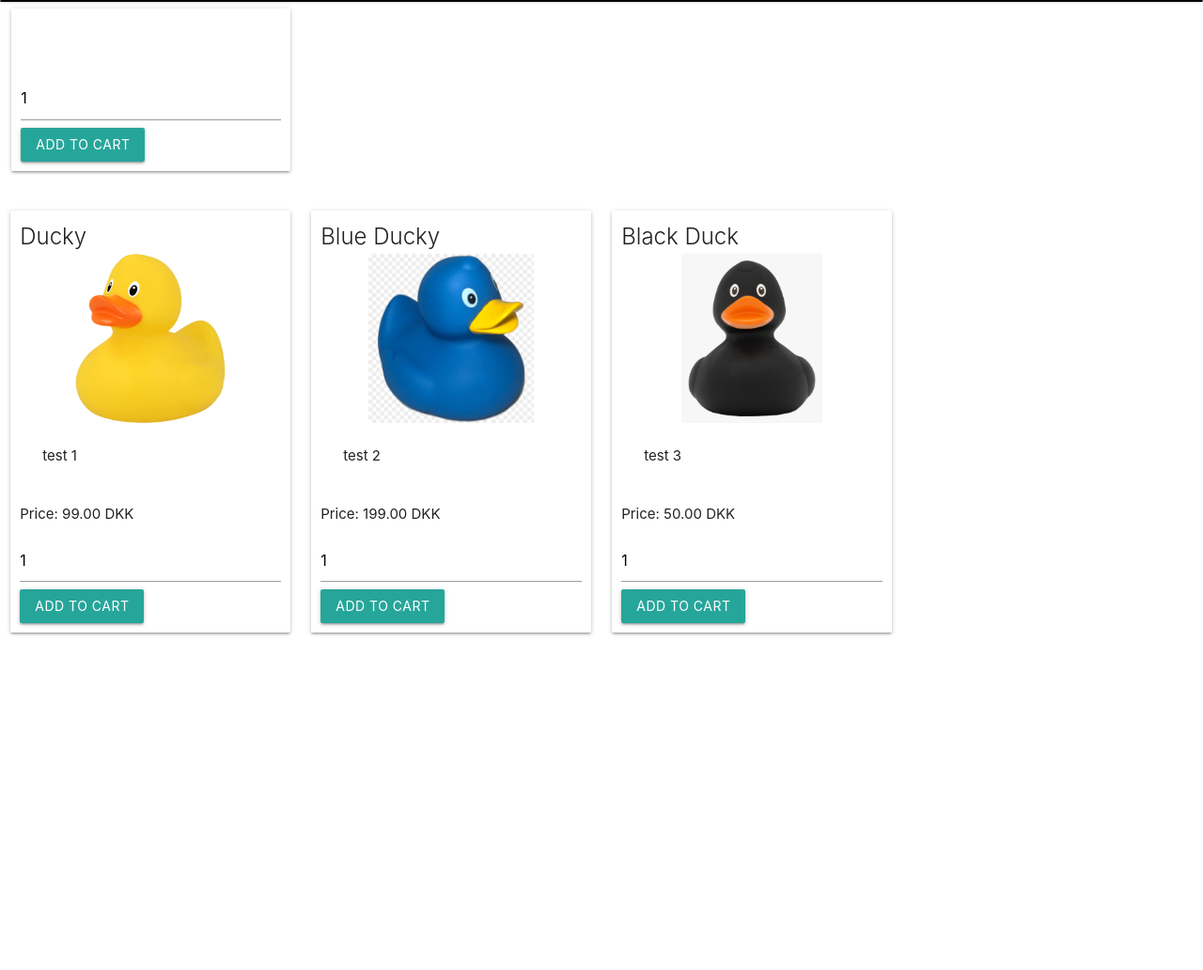
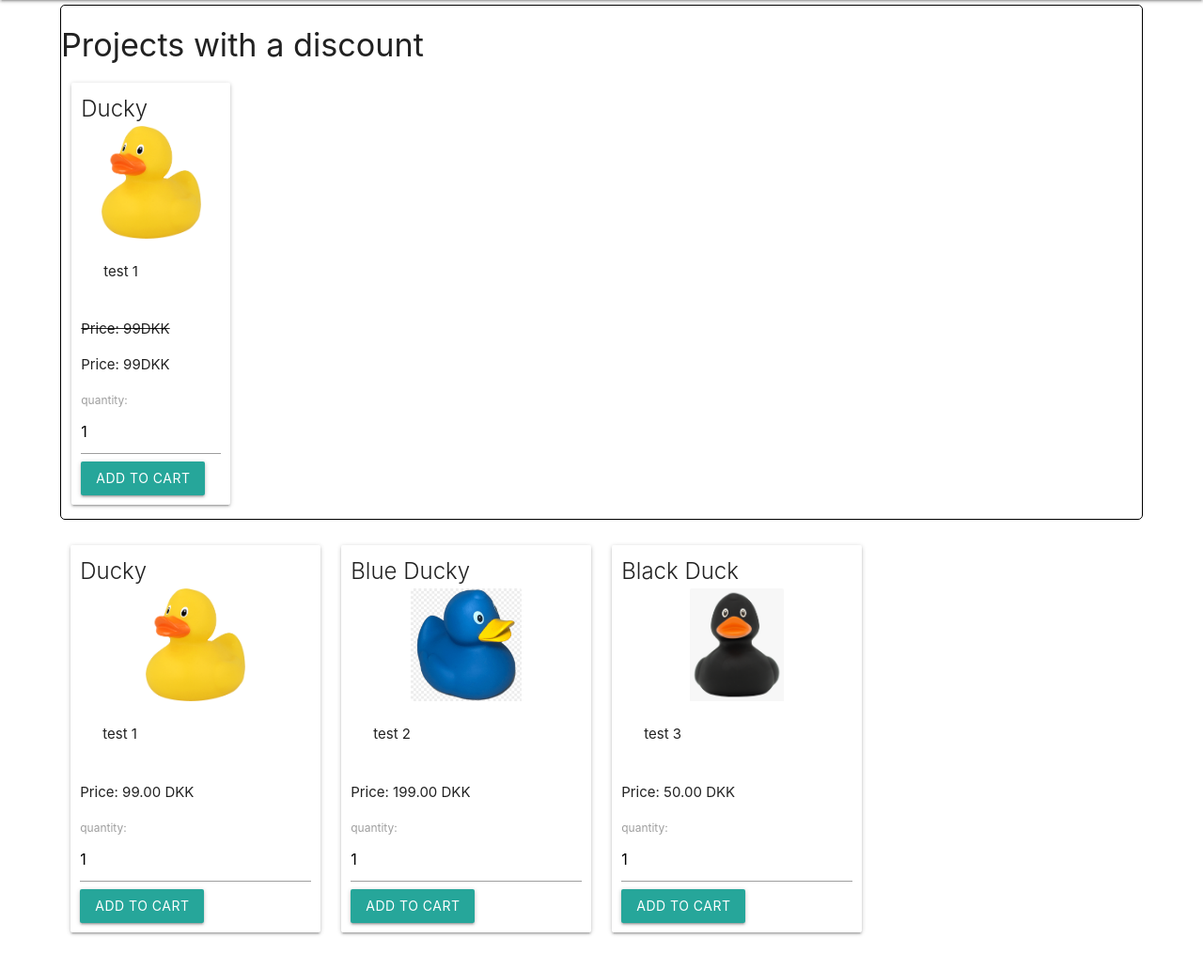
Before and after one commit to clausH1994/RubberDuckProject, a PHP site: page / in a window 1280 px wide. Shown: the part 64-1096 px from the top of the page at 94% size. Before the commit the page ends 800 px from the top, so only its background shows below. Run offline with PHP 8.4, Linux system fonts and the light colour scheme; data comes from the database, SQL or seed files in the repository; tables that the repository leaves empty hold one stand-in row (values such as "Sample post"); data that the repository does not hold is empty.

Commit message:
frontpage fixed

```diff
--- a/css/style.css
+++ b/css/style.css
@@ -32,8 +32,8 @@
 }
 
 #image{
-    max-height: 180px;
-    max-width: 200px;
+    max-height: 120px;
+    max-width: 150px;
     width: auto;
     height: auto;
     margin-left: auto;
@@ -90,3 +90,8 @@
     border: 1px black solid;
     border-radius: 5px;
 }
+
+.price
+{
+    text-decoration: line-through;
+}
--- a/index.php
+++ b/index.php
@@ -12,44 +12,57 @@
 
 $newsAndSpecialData = $handle->fetchAll();
 
+$i = 0;
 ?>
-<div class="row">
-
+<div style="padding: 5px 5%;">
+  <div class="row borders">
+    <h4>Projects with a discount</h1>
       <?php
       if (!empty($newsAndSpecialData)) {
 
         foreach ($newsAndSpecialData as $aNumber) {
 
+          if ($i < 6) {
             $productID = $aNumber["productID"];
-      $discountProductQuery = "SELECT * FROM Product WHERE ID = $productID LIMIT 1";
-      $discountedProduct = $dbcon->prepare($query);
-      $discountedProduct->execute();
+            $discountProductQuery = "SELECT * FROM Product WHERE ID = $productID limit 1";
+            $handleDiscount = $dbcon->prepare($discountProductQuery);
+            $handleDiscount->execute();
+            $discountedProduct = $handleDiscount->fetchAll();
+
+
+            $discount = ($aNumber["discount"] / 100) * $discountedProduct[0]["price"];
+            $discountedPrice =  $discountedProduct[0]["price"] - $discount;
 
       ?>
-      <div class="borders">
-        <form method="post" action="index.php?action=add&code=<?php echo $discountedProducts[$aNumber]["code"]; ?>">
-          <div class="col s12 m3">
+
+            <form method="post" action="index.php?action=add&code=<?php echo $discountedProduct[0]["code"]; ?>">
+              <div class="col s12 m2">
                 <div class="card">
-              <span class="card-title"><?php echo $discountedProducts[$aNumber]["name"]; ?></span>
+                  <span class="card-title"><?php echo $discountedProduct[0]["name"]; ?></span>
                   <div class="card-image">
-                <img src="<?php echo $discountedProducts[$aNumber]["image"]; ?>" id="image">
+                    <img src="<?php echo $discountedProduct[0]["image"]; ?>" id="image">
                   </div>
                   <div class="card-content">
-                <p><?php echo $discountedProducts[$aNumber]["desc"]; ?></p>
+                    <p><?php echo $discountedProduct[0]["desc"]; ?></p>
                   </div>
                   <div>
-                <p><?php echo $discountedProducts[$aNumber]["price"]; ?></p>
+                    <p class="price">Price: <?php echo $discountedProduct[0]["price"]; ?>DKK</p>
                   </div>
                   <div>
+                    <p >Price: <?php echo $discountedPrice ?>DKK</p>
+                  </div>
+                  <div>
+                    <label for="quantity">quantity:</label>
                     <input type="text" name="quantity" value="1" size="1" />
                     <button class="waves-effect waves-light btn" type="submit">Add to cart</button>
                   </div>
                 </div>
               </div>
             </form>
-      </div>
+
       <?php
-
+      $i++;
+           }
         }
       }
       ?>
@@ -76,6 +89,7 @@
                 <p>Price: <?php echo $product_array[$aNumber]["price"]; ?> DKK</p>
               </div>
               <div>
+                <label for="quantity">quantity:</label>
                 <input type="text" name="quantity" value="1" size="1" />
                 <button class="waves-effect waves-light btn" type="submit">Add to cart</button>
               </div>
@@ -89,3 +103,5 @@
     }
     ?>
   </div>
+
+</div>
```
Lines whose indentation alone changed are shown as unchanged.
